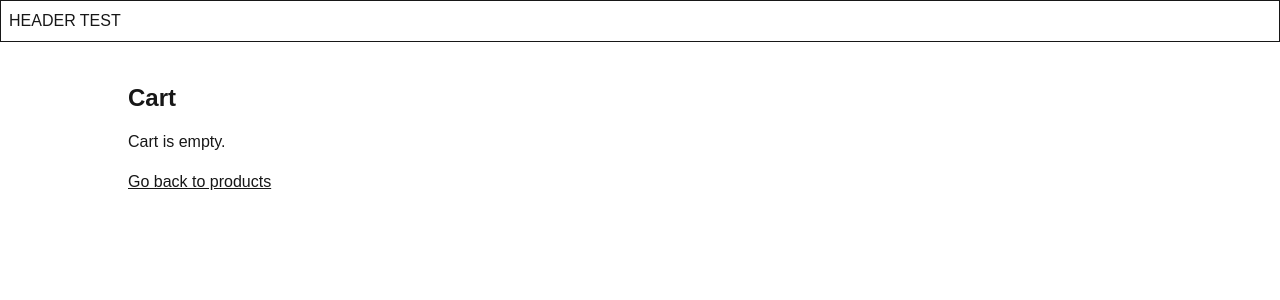
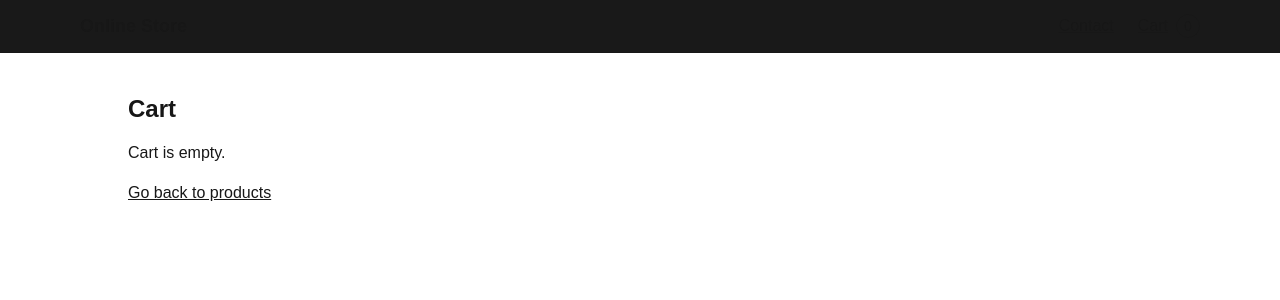
Before and after one commit to NoroffFEU/jsfw-2025-v1-stein-jsframeworks, a Next.js app in the folder online-store/online-store-next/: page /cart in a window 1280 px wide. Shown: the top 300 px of the page. Built offline with nearby package versions, Linux system fonts and the light colour scheme.

Commit message:
Added use client to Header.tsx

```diff
--- a/online-store/online-store-next/src/app/layout.tsx
+++ b/online-store/online-store-next/src/app/layout.tsx
@@ -2,7 +2,7 @@ import type { Metadata } from "next";
 import { Geist, Geist_Mono } from "next/font/google";
 import "./globals.css";
 import ToastProvider from "@/components/ToastProvider";
-// import Header from "@/components/Header";
+import Header from "@/components/Header";
 
 const geistSans = Geist({
   variable: "--font-geist-sans",
@@ -24,8 +24,7 @@ export default function RootLayout({ children }: { children: React.ReactNode })
     <html lang="en">
       <body className={`${geistSans.variable} ${geistMono.variable} font-sans`}>
         <ToastProvider />
-        {/* <Header /> */}
-        <nav style={{padding: 8, border: "1px solid"}}>HEADER TEST</nav>
+        <Header />
         {children}
       </body>
     </html>
--- a/online-store/online-store-next/src/components/Header.tsx
+++ b/online-store/online-store-next/src/components/Header.tsx
@@ -1,3 +1,5 @@
+
+"use client";
 
 import Link from 'next/link';
 import HeaderCartBadge from "@/components/HeaderCartBadge";
```
